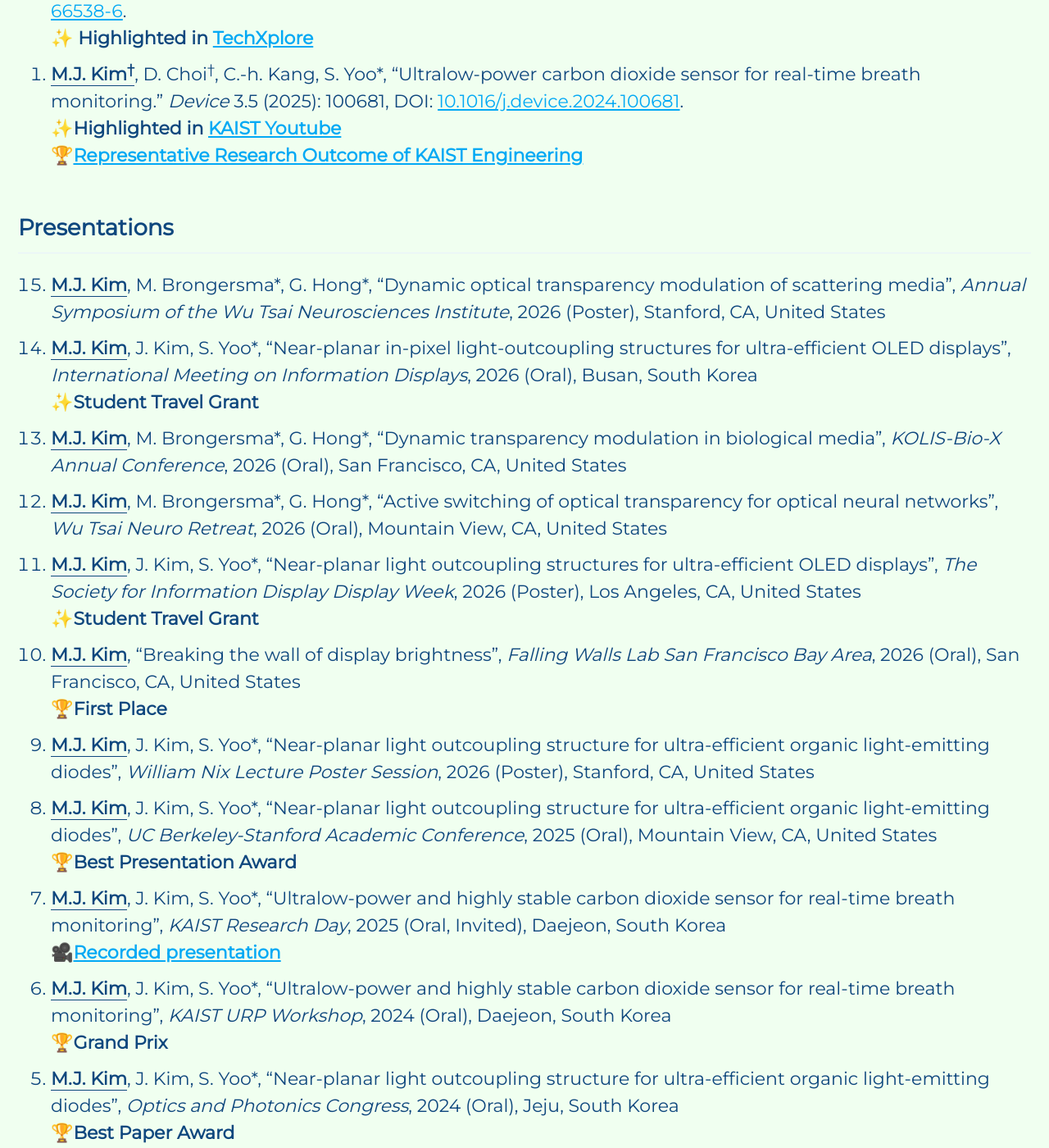
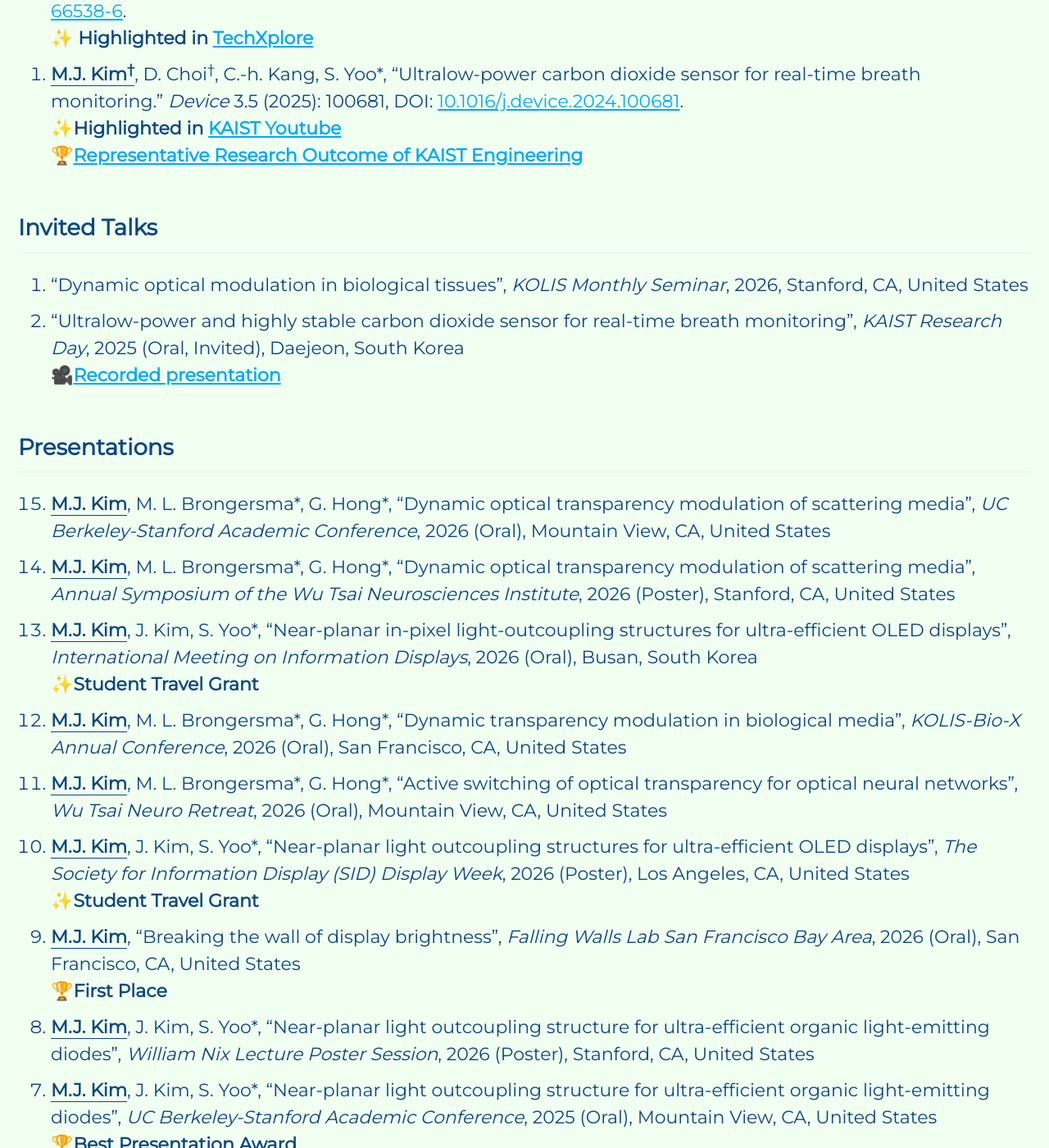
Before and after one commit to mj3259/mj3259.github.io, a Jekyll site: the page built from _pages/projects.md, in a window 1280 px wide and 1400 px high, scrolled down 695 px. Shown: the whole window at 82% size. Built offline with Jekyll 4.4.1, drawn with Linux system fonts in a browser that asks for light colours; cached includes are drawn as plain includes.

Commit message:
Update projects.md

```diff
--- a/_pages/projects.md
+++ b/_pages/projects.md
@@ -47,21 +47,25 @@ feature_row1:
 {: reversed="reversed"}
 
 
+## Invited Talks
+1. "Dynamic optical modulation in biological tissues", _KOLIS Monthly Seminar_, 2026, Stanford, CA, United States
+1. "Ultralow-power and highly stable carbon dioxide sensor for real-time breath monitoring", _KAIST Research Day_, 2025 (Oral, Invited), Daejeon, South Korea
+🎥__[Recorded presentation](https://youtu.be/p-6cQ5can9o?si=_PpzmgQl2E7s5PqI&t=5084)__
+
 ## Presentations
-1. **<u>M.J. Kim</u>**, M. Brongersma\*, G. Hong\*, "Dynamic optical transparency modulation of scattering media", _Annual Symposium of the Wu Tsai Neurosciences Institute_, 2026 (Poster), Stanford, CA, United States
+1. **<u>M.J. Kim</u>**, M. L. Brongersma\*, G. Hong\*, "Dynamic optical transparency modulation of scattering media", _UC Berkeley-Stanford Academic Conference_, 2026 (Oral), Mountain View, CA, United States
+1. **<u>M.J. Kim</u>**, M. L. Brongersma\*, G. Hong\*, "Dynamic optical transparency modulation of scattering media", _Annual Symposium of the Wu Tsai Neurosciences Institute_, 2026 (Poster), Stanford, CA, United States
 1. **<u>M.J. Kim</u>**, J. Kim, S. Yoo*, "Near-planar in-pixel light-outcoupling structures for ultra-efficient OLED displays", _International Meeting on Information Displays_, 2026 (Oral), Busan, South Korea
 ✨__Student Travel Grant__
-1. **<u>M.J. Kim</u>**, M. Brongersma\*, G. Hong\*, "Dynamic transparency modulation in biological media", _KOLIS-Bio-X Annual Conference_, 2026 (Oral), San Francisco, CA, United States
-1. **<u>M.J. Kim</u>**, M. Brongersma\*, G. Hong\*, "Active switching of optical transparency for optical neural networks", _Wu Tsai Neuro Retreat_, 2026 (Oral), Mountain View, CA, United States
-1. **<u>M.J. Kim</u>**, J. Kim, S. Yoo*, "Near-planar light outcoupling structures for ultra-efficient OLED displays", _The Society for Information Display Display Week_, 2026 (Poster), Los Angeles, CA, United States
+1. **<u>M.J. Kim</u>**, M. L. Brongersma\*, G. Hong\*, "Dynamic transparency modulation in biological media", _KOLIS-Bio-X Annual Conference_, 2026 (Oral), San Francisco, CA, United States
+1. **<u>M.J. Kim</u>**, M. L. Brongersma\*, G. Hong\*, "Active switching of optical transparency for optical neural networks", _Wu Tsai Neuro Retreat_, 2026 (Oral), Mountain View, CA, United States
+1. **<u>M.J. Kim</u>**, J. Kim, S. Yoo*, "Near-planar light outcoupling structures for ultra-efficient OLED displays", _The Society for Information Display (SID) Display Week_, 2026 (Poster), Los Angeles, CA, United States
 ✨__Student Travel Grant__
 1. **<u>M.J. Kim</u>**, "Breaking the wall of display brightness", _Falling Walls Lab San Francisco Bay Area_, 2026 (Oral), San Francisco, CA, United States
 🏆__First Place__
 1. **<u>M.J. Kim</u>**, J. Kim, S. Yoo*, "Near-planar light outcoupling structure for ultra-efficient organic light-emitting diodes", _William Nix Lecture Poster Session_, 2026 (Poster), Stanford, CA, United States
 1. **<u>M.J. Kim</u>**, J. Kim, S. Yoo*, "Near-planar light outcoupling structure for ultra-efficient organic light-emitting diodes", _UC Berkeley-Stanford Academic Conference_, 2025 (Oral), Mountain View, CA, United States
 🏆__Best Presentation Award__
-1. **<u>M.J. Kim</u>**, J. Kim, S. Yoo*, "Ultralow-power and highly stable carbon dioxide sensor for real-time breath monitoring", _KAIST Research Day_, 2025 (Oral, Invited), Daejeon, South Korea
-🎥__[Recorded presentation](https://youtu.be/p-6cQ5can9o?si=_PpzmgQl2E7s5PqI&t=5084)__
 1. **<u>M.J. Kim</u>**, J. Kim, S. Yoo*, "Ultralow-power and highly stable carbon dioxide sensor for real-time breath monitoring", _KAIST URP Workshop_, 2024 (Oral), Daejeon, South Korea
 🏆__Grand Prix__
 1. **<u>M.J. Kim</u>**, J. Kim, S. Yoo*, "Near-planar light outcoupling structure for ultra-efficient organic light-emitting diodes", _Optics and Photonics Congress_, 2024 (Oral), Jeju, South Korea
```
